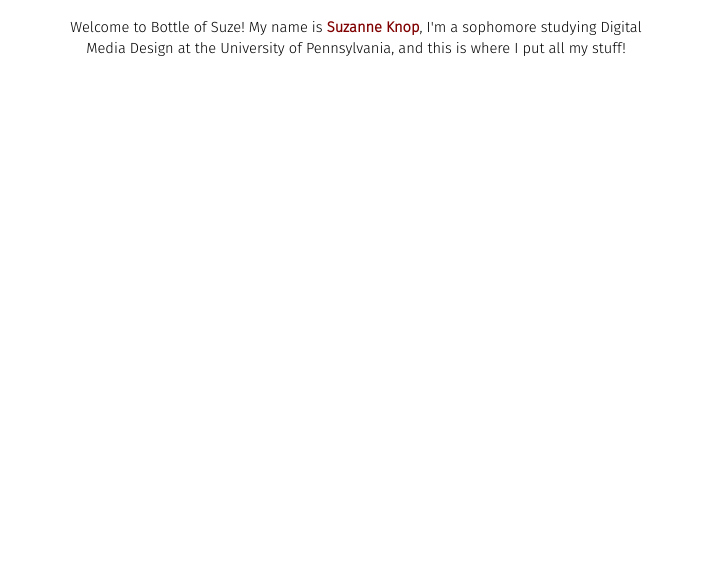
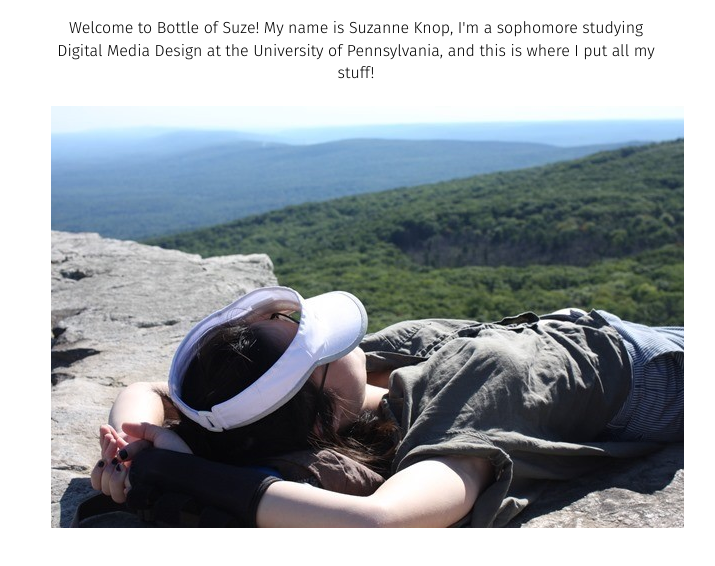
Before and after one commit to sknop8/bottleofsuze, a plain HTML site: page index.html in a window 1280 px wide. Shown: the part 112-678 px from the top of the page, without its empty margins (284-999 px from the left). Drawn offline with Linux system fonts and the light colour scheme; a web font is replaced by a local one.

Commit message:
changes to home page appearance

```diff
--- a/index.html
+++ b/index.html
@@ -1,9 +1,10 @@
 <!DOCTYPE html>
 <html lang="en">
 <head>
-  <title>Suzanne Knop | Bottle of Suze</title>
+  <title>Suzanne Knop : Bottle of Suze</title>
   <meta charset="utf-8">
-  <meta name="viewport" content="width=device-width, initial-scale=1">
+  <!-- <meta name="viewport" content="width=device-width, initial-scale=1"> -->
+  <link rel="shortcut icon" href="images/favicon.ico" type="image/x-icon" />
   <link rel="stylesheet" type="text/css" href="imports/bootstrap.min.css">
 
   <script src="imports/jquery.min.js"></script>
--- a/info.json
+++ b/info.json
@@ -3,7 +3,7 @@
 		"type":"single",
 		"section":"bottle-of-suze",
 		"project menu": true,
-		"description":"Welcome to Bottle of Suze! My name is <span class='emph'>Suzanne Knop</span>, I'm a sophomore studying Digital Media Design at the University of Pennsylvania, and this is where I put all my stuff!"
+		"description":"<div id='home'>Welcome to Bottle of Suze! My name is Suzanne Knop, I'm a sophomore studying Digital Media Design at the University of Pennsylvania, and this is where I put all my stuff!</div><br><img src='images/IMG_0640[2].jpg'>"
 
     },
     "about": {
--- a/stylesheet.css
+++ b/stylesheet.css
@@ -15,7 +15,9 @@
 	background-color: var(--pageBackground);
 	color: var(--mainTextColor);
 }
-
+#home{
+	font-size: 12pt;
+}
 /*----------------title stuff--------------*/
 #page-titles{
 	font-size:24pt;
```
Also changed, not shown: images/IMG_0640[2].jpg (added), images/favicon.ico (added).
